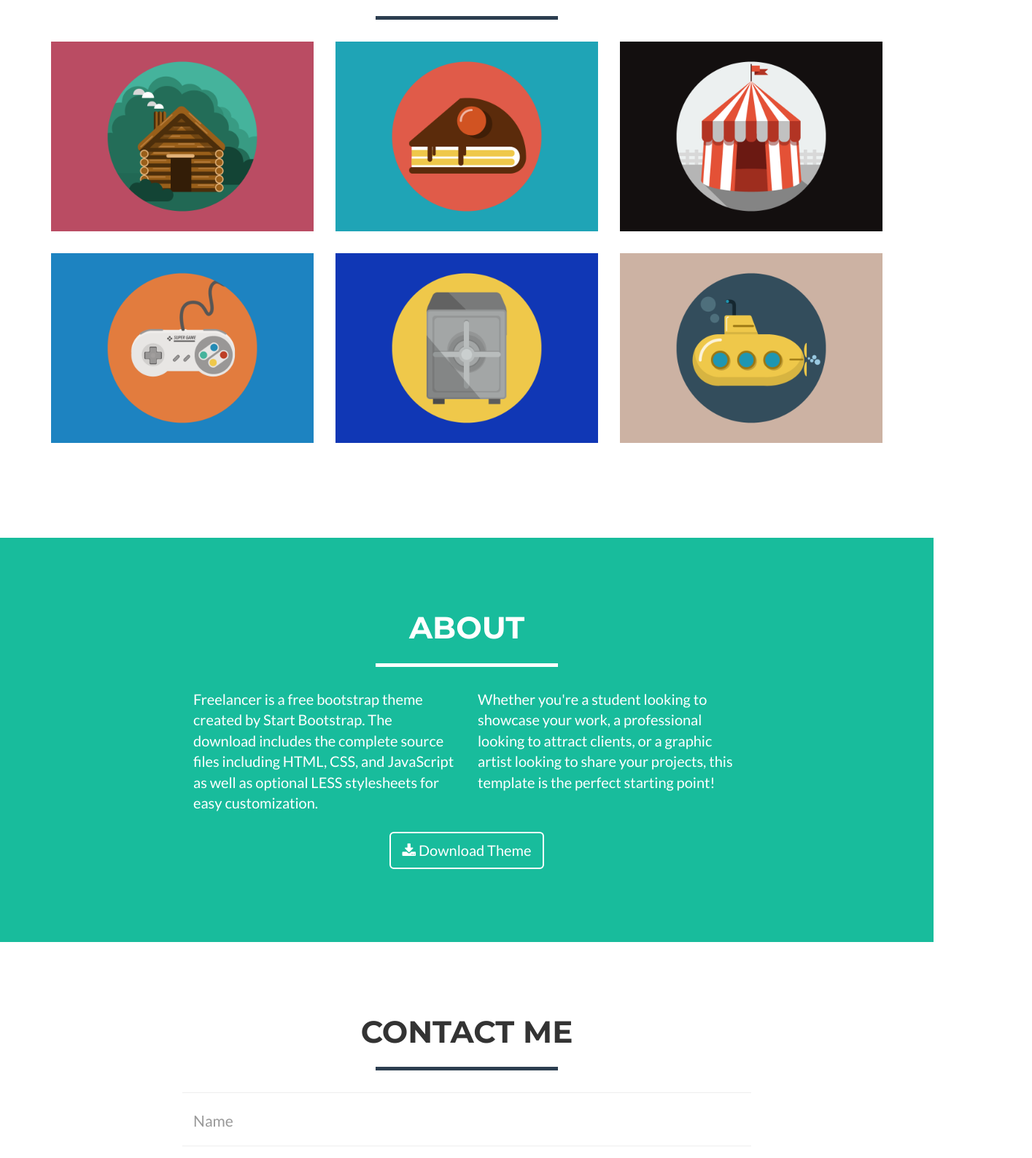
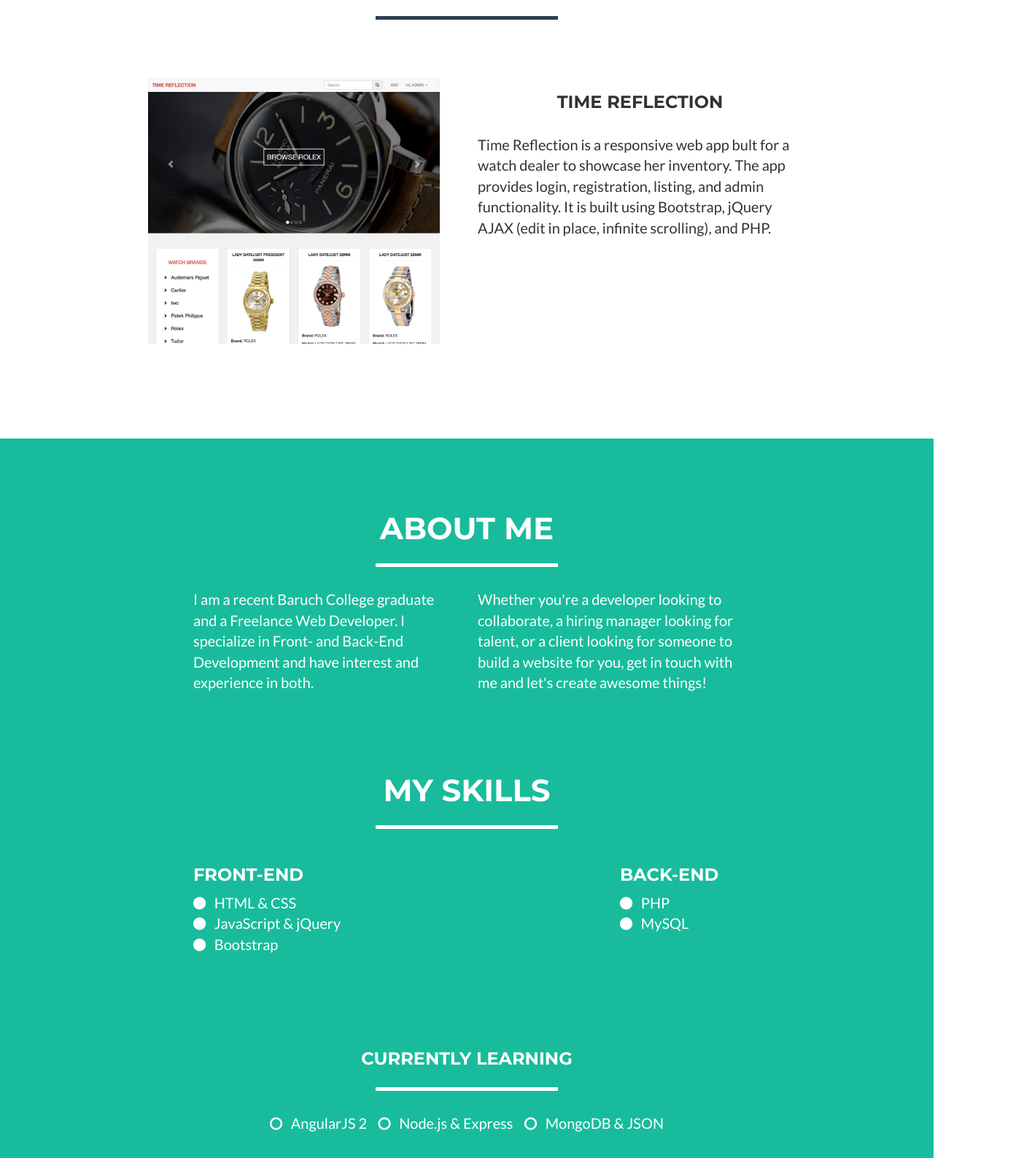
Before and after one commit to dmitriyklyuzov/portfolio-freelancer, a website: page index.html in a window 1280 px wide. Shown: the part 893-2480 px from the top of the page at 73% size, 1415 px wide, since content can reach past the window. Drawn offline with nearby package versions, Linux system fonts and the light colour scheme.

Commit message:
added images, about text, skills, added animation

```diff
--- /dev/null
+++ b/css/styles.css
@@ -0,0 +1,7 @@
+.subsection{
+	padding-top: 100px;
+}
+
+.portfolio-row{
+	padding-top: 50px;
+}
--- a/index.html
+++ b/index.html
@@ -16,6 +16,7 @@
 
     <!-- Theme CSS -->
     <link href="css/freelancer.min.css" rel="stylesheet">
+    <link href="css/styles.css" rel="stylesheet">
 
     <!-- Custom Fonts -->
     <link href="vendor/font-awesome/css/font-awesome.min.css" rel="stylesheet" type="text/css">
@@ -72,11 +73,11 @@
         <div class="container" id="maincontent" tabindex="-1">
             <div class="row">
                 <div class="col-lg-12">
-                    <img class="img-responsive" src="img/profile.png" alt="">
+                    <img class="img-responsive" src="img/me2.png" alt="Dmitriy Klyuzov" id="profile-image">
                     <div class="intro-text">
                         <h1 class="name">Dmitriy Klyuzov</h1>
-                        <hr class="star-light">
-                        <span class="skills">Front- And Back-End Web Developer</span>
+                        <hr class="star-light" id="name-hr">
+                        <span class="skills" id="web-developer">Front- And Back-End Web Developer</span>
                     </div>
                 </div>
             </div>
@@ -92,66 +93,25 @@
                     <hr class="star-primary">
                 </div>
             </div>
-            <div class="row">
-                <div class="col-sm-4 portfolio-item">
-                    <a href="#portfolioModal1" class="portfolio-link" data-toggle="modal">
+            <div class="row portfolio-row portfolio-item">
+                <div class="col-md-5 col-md-offset-1 portfolio-left">
+                    <!-- <img class="img-responsive portfolio-image" src="img/portfolio/timereflection-2.jpg" alt="Dmitriy Klyuzov"> -->
+                    <a href="http://timereflectioninc.com" target="_blank" class="portfolio-link">
                         <div class="caption">
                             <div class="caption-content">
-                                <i class="fa fa-search-plus fa-3x"></i>
+                                <i class="fa fa-arrow-circle-right fa-2x"></i>
+                                <h3>Visit</h3>
                             </div>
                         </div>
-                        <img src="img/portfolio/cabin.png" class="img-responsive" alt="Cabin">
+                        <img src="img/portfolio/timereflection-2.jpg" class="img-responsive" alt="Time Reflection Website">
                     </a>
                 </div>
-                <div class="col-sm-4 portfolio-item">
-                    <a href="#portfolioModal2" class="portfolio-link" data-toggle="modal">
-                        <div class="caption">
-                            <div class="caption-content">
-                                <i class="fa fa-search-plus fa-3x"></i>
-                            </div>
-                        </div>
-                        <img src="img/portfolio/cake.png" class="img-responsive" alt="Slice of cake">
-                    </a>
-                </div>
-                <div class="col-sm-4 portfolio-item">
-                    <a href="#portfolioModal3" class="portfolio-link" data-toggle="modal">
-                        <div class="caption">
-                            <div class="caption-content">
-                                <i class="fa fa-search-plus fa-3x"></i>
-                            </div>
-                        </div>
-                        <img src="img/portfolio/circus.png" class="img-responsive" alt="Circus tent">
-                    </a>
-                </div>
-                <div class="col-sm-4 portfolio-item">
-                    <a href="#portfolioModal4" class="portfolio-link" data-toggle="modal">
-                        <div class="caption">
-                            <div class="caption-content">
-                                <i class="fa fa-search-plus fa-3x"></i>
-                            </div>
-                        </div>
-                        <img src="img/portfolio/game.png" class="img-responsive" alt="Game controller">
-                    </a>
-                </div>
-                <div class="col-sm-4 portfolio-item">
-                    <a href="#portfolioModal5" class="portfolio-link" data-toggle="modal">
-                        <div class="caption">
-                            <div class="caption-content">
-                                <i class="fa fa-search-plus fa-3x"></i>
-                            </div>
-                        </div>
-                        <img src="img/portfolio/safe.png" class="img-responsive" alt="Safe">
-                    </a>
-                </div>
-                <div class="col-sm-4 portfolio-item">
-                    <a href="#portfolioModal6" class="portfolio-link" data-toggle="modal">
-                        <div class="caption">
-                            <div class="caption-content">
-                                <i class="fa fa-search-plus fa-3x"></i>
-                            </div>
-                        </div>
-                        <img src="img/portfolio/submarine.png" class="img-responsive" alt="Submarine">
-                    </a>
+                <div class="col-md-5 portfolio-right">
+                    <h3 class="text-center">Time Reflection</h3>
+                    <br>
+                    <p>Time Reflection is a responsive web app bult for a watch dealer to showcase her inventory.
+                    The app provides login, registration, listing, and admin functionality.
+                    It is built using Bootstrap, jQuery AJAX (edit in place, infinite scrolling), and PHP.</p>
                 </div>
             </div>
         </div>
@@ -160,23 +120,77 @@
     <!-- About Section -->
     <section class="success" id="about">
         <div class="container">
+
+            <!-- About Me -->
             <div class="row">
                 <div class="col-lg-12 text-center">
-                    <h2>About</h2>
+                    <h2>About Me</h2>
                     <hr class="star-light">
                 </div>
             </div>
             <div class="row">
                 <div class="col-lg-4 col-lg-offset-2">
-                    <p>Freelancer is a free bootstrap theme created by Start Bootstrap. The download includes the complete source files including HTML, CSS, and JavaScript as well as optional LESS stylesheets for easy customization.</p>
+                    <p>I am a recent Baruch College graduate and a Freelance Web Developer.
+                    I specialize in Front- and Back-End Development and have interest and
+                    experience in both.
+                    </p>
                 </div>
                 <div class="col-lg-4">
-                    <p>Whether you're a student looking to showcase your work, a professional looking to attract clients, or a graphic artist looking to share your projects, this template is the perfect starting point!</p>
+                    <p>Whether you're a developer looking to collaborate, a hiring manager looking for talent, or a client looking for someone to build a website for you, get in touch with me and let's create awesome things!</p>
+                    <!-- <p>Whether you're a student looking to showcase your work, a professional looking to attract clients, or a graphic artist looking to share your projects, this template is the perfect starting point!</p> -->
                 </div>
-                <div class="col-lg-8 col-lg-offset-2 text-center">
+                <!-- <div class="col-lg-8 col-lg-offset-2 text-center">
                     <a href="#" class="btn btn-lg btn-outline">
                         <i class="fa fa-download"></i> Download Theme
                     </a>
+                </div> -->
+            </div>
+
+            <!-- My Skills -->
+            <div class="subsection" id="skills">
+                <div class="row">
+                    <div class="col-lg-12 text-center">
+                        <h2>My Skills</h2>
+                        <!-- <h3>My Skills</h3> -->
+                        <hr class="star-light">
+                    </div>
+                </div>
+                <div class="row">
+                    <div class="col-lg-4 col-lg-offset-2">
+                        <h3>Front-End</h3>
+                        <p>
+                            <i class="fa fa-circle"></i> &nbsp; HTML & CSS<br>
+                            <i class="fa fa-circle"></i> &nbsp; JavaScript & jQuery <br>
+                            <i class="fa fa-circle"></i> &nbsp; Bootstrap <br>
+                        </p>
+                    </div>
+                    <div class="col-lg-4 col-lg-offset-2">
+                        <h3>Back-end</h3>
+                        <p>
+                            <i class="fa fa-circle"></i> &nbsp; PHP
+                            <br>
+                            <i class="fa fa-circle"></i> &nbsp; MySQL
+                        </p>
+                    </div>
+                </div>
+            </div>
+
+            <div class="subsection" id="learning">
+                <div class="row">
+                    <div class="col-lg-12 text-center">
+                        <h3>Currently learning</h3>
+                        <!-- <h3>My Skills</h3> -->
+                        <hr class="star-light">
+                    </div>
+                </div>
+                <div class="row">
+                    <div class="col-lg-10 col-lg-offset-1">
+                        <p class="text-center">
+                            <i class="fa fa-circle-o"></i> &nbsp; AngularJS 2 &nbsp;&nbsp;
+                            <i class="fa fa-circle-o"></i> &nbsp; Node.js & Express &nbsp;&nbsp;
+                            <i class="fa fa-circle-o"></i> &nbsp; MongoDB & JSON
+                        </p>
+                    </div>
                 </div>
             </div>
         </div>
@@ -242,12 +256,17 @@
         <div class="footer-above">
             <div class="container">
                 <div class="row">
-                    <div class="footer-col col-md-4">
+                    <div class="footer-col col-md-6">
                         <h3>Location</h3>
-                        <p>1405 71st Street, Apt B3
-                        <br>Brooklyn, NY 11228</p>
+                        <p>
+                        1405 71st Street, Apt B3
+                        <br>
+                        Brooklyn, NY 11228
+                        <br>
+                        <a href="tel:+13474957605">+1 (347) 495-7605</a>
+                        </p>
                     </div>
-                    <div class="footer-col col-md-4">
+                    <div class="footer-col col-md-6">
                         <h3>Connect with me</h3>
                         <ul class="list-inline">
                             <!-- <li>
@@ -257,20 +276,20 @@
                                 <a href="#" class="btn-social btn-outline"><span class="sr-only">Google Plus</span><i class="fa fa-fw fa-google-plus"></i></a>
                             </li> -->
                             <li>
-                                <a href="https://github.com/dmitriyklyuzov/" class="btn-social btn-outline"><span class="sr-only">Github</span><i class="fa fa-fw fa-github"></i></a>
+                                <a href="https://github.com/dmitriyklyuzov/" target="_blank" class="btn-social btn-outline"><span class="sr-only">Github</span><i class="fa fa-fw fa-github"></i></a>
                             </li>
                             <li>
-                                <a href="https://www.linkedin.com/in/dmitriy-klyuzov/" class="btn-social btn-outline"><span class="sr-only">Linked In</span><i class="fa fa-fw fa-linkedin"></i></a>
+                                <a href="https://www.linkedin.com/in/dmitriy-klyuzov/" target="_blank" class="btn-social btn-outline"><span class="sr-only">Linked In</span><i class="fa fa-fw fa-linkedin"></i></a>
                             </li>
                             <li>
-                                <a href="#" class="btn-social btn-outline"><span class="sr-only">Dribble</span><i class="fa fa-fw fa-dribbble"></i></a>
+                                <a href="https://www.instagram.com/dmitriyklyuzov/" target="_blank" class="btn-social btn-outline"><span class="sr-only">Instagram</span><i class="fa fa-fw fa-instagram"></i></a>
                             </li>
                         </ul>
                     </div>
-                    <div class="footer-col col-md-4">
+                    <!-- <div class="footer-col col-md-4">
                         <h3>About Freelancer</h3>
                         <p>Freelance is a free to use, open source Bootstrap theme created by <a href="http://startbootstrap.com">Start Bootstrap</a>.</p>
-                    </div>
+                    </div> -->
                 </div>
             </div>
         </div>
@@ -532,6 +551,39 @@
     <!-- Theme JavaScript -->
     <script src="js/freelancer.min.js"></script>
 
+    <!-- Scroll Reveal -->
+    <script src="https://unpkg.com/scrollreveal/dist/scrollreveal.min.js"></script>
+
+    <script>
+        window.sr = ScrollReveal();
+        sr.reveal("#profile-image");
+        sr.reveal(".name",{
+            origin: 'bottom',
+            duration: 200
+        });
+        sr.reveal("#name-hr",{
+            origin: 'bottom',
+            duration: 200,
+            delay: 200
+        });
+        sr.reveal("#web-developer",{
+            origin: 'bottom',
+            duration: 200,
+            delay: 400
+        });
+        sr.reveal(".portfolio-left",{
+            origin: 'left',
+            duration: 300,
+            distance: '300px'
+        });
+        sr.reveal(".portfolio-right",{
+            origin: 'right',
+            duration: 300,
+            distance: '300px',
+            delay: 100
+        });
+    </script>
+
 </body>
 
 </html>
```
Also changed, not shown: portfolio.html (added, +60 -0 lines), img/me.png (added), img/me2.png (added), img/portfolio/timereflection-2.jpg (added), img/portfolio/timereflection.jpg (added), 2 other files.
